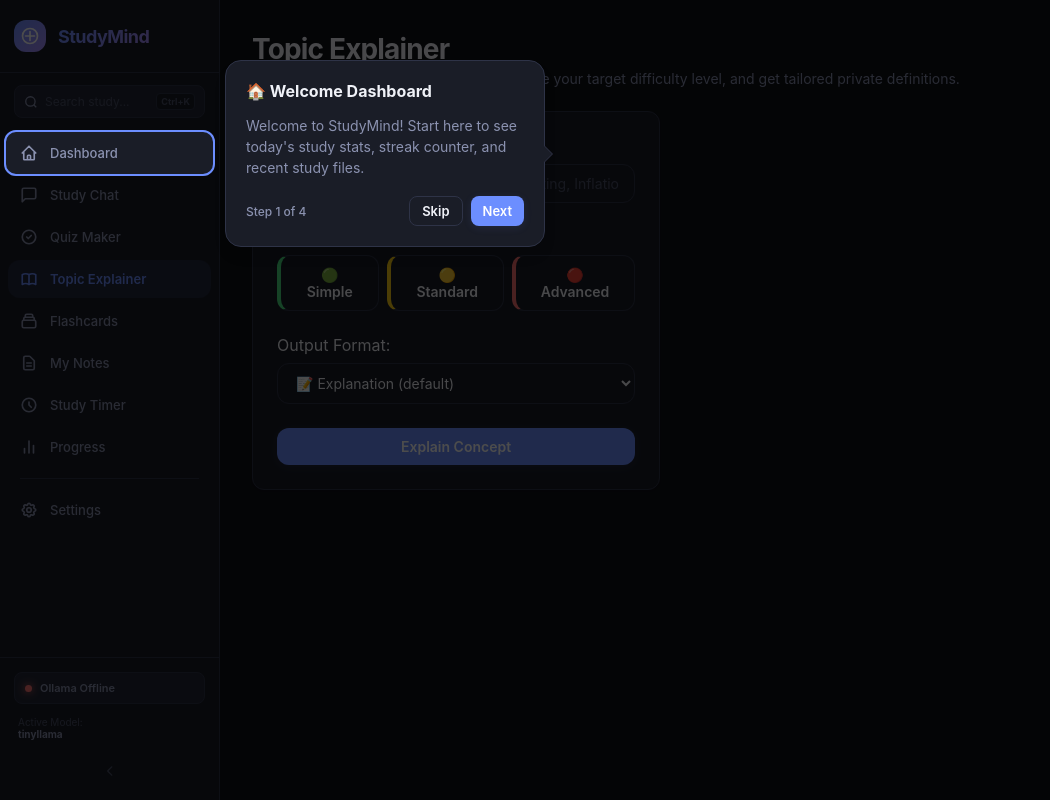
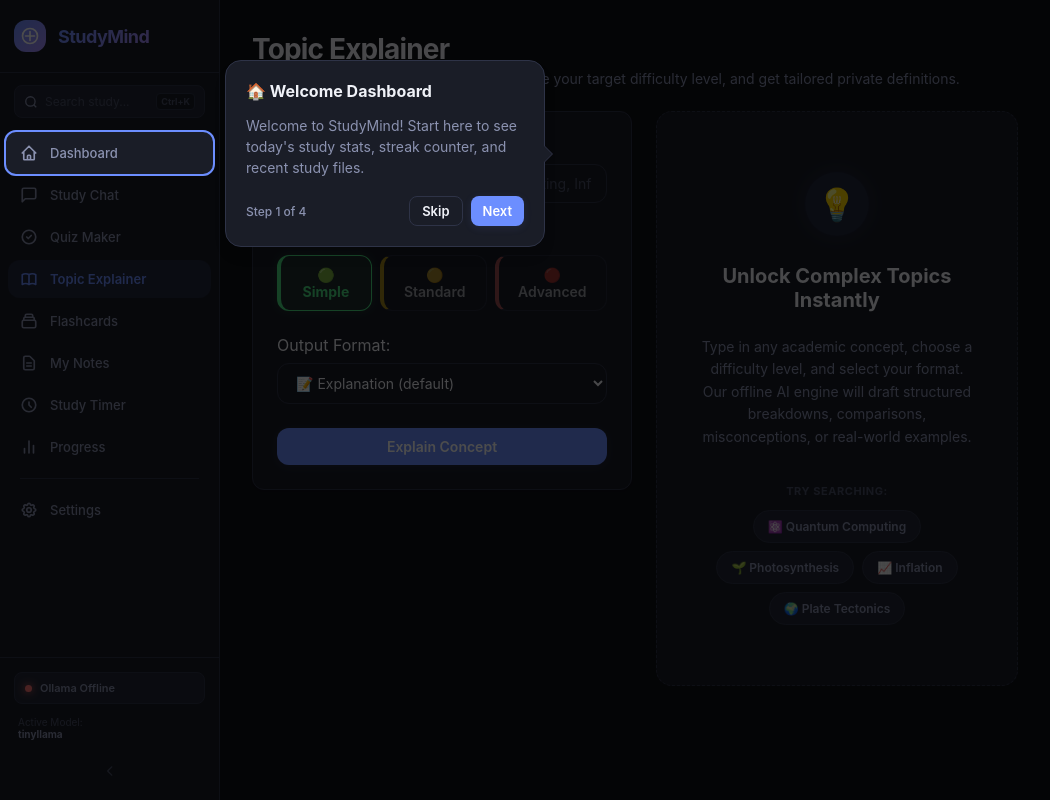
Before and after one commit to James-Ranchez/Offline-AI-study-assistant, an Electron app: page index.html in a window 1050 px wide. Both pictures are taken after a click on the button "Topic Explainer". Drawn offline with Linux system fonts and the light colour scheme; no server answers.

Commit message:
Enhance Topic Explainer UI: Implement new layout with quick start suggestions and improve empty state design

```diff
--- a/index.html
+++ b/index.html
@@ -950,10 +950,9 @@
         </div>
       </div>
 
-      <div class="reviewer-container" style="max-width:100%; display: grid; grid-template-columns: 1.1fr 0.9fr; gap: 24px;">
-        <!-- Left: Input & Outputs -->
-        <div style="display:flex; flex-direction:column; gap:20px;">
-          <div class="card" style="padding:24px;">
+      <div class="explainer-layout">
+        <!-- Left Column: Input Controls -->
+        <div class="card explainer-sidebar-card" style="padding:24px;">
           <div class="config-group">
             <label for="explainer-input" class="notes-label">What topic do you want explained?</label>
             <input type="text" id="explainer-input" placeholder="e.g. Plate Tectonics, Quantum Computing, Inflation in Economics...">
@@ -988,8 +987,27 @@
           <button class="btn-primary" id="explainer-generate-btn" style="width: 100%; margin-top: 8px;">Explain Concept</button>
         </div>
 
+        <!-- Right Column: Empty State, Results & Related Questions -->
+        <div class="explainer-results-container" style="display:flex; flex-direction:column; gap:20px;">
+          <!-- Empty State -->
+          <div class="explainer-empty-state" id="explainer-empty-state">
+            <div class="explainer-empty-icon">💡</div>
+            <h3 class="explainer-empty-title">Unlock Complex Topics Instantly</h3>
+            <p class="explainer-empty-desc">
+              Type in any academic concept, choose a difficulty level, and select your format.
+              Our offline AI engine will draft structured breakdowns, comparisons, misconceptions, or real-world examples.
+            </p>
+            <div class="quick-start-suggestions">
+              <span class="suggestion-label">Try searching:</span>
+              <button class="suggestion-pill" data-topic="Quantum Computing">⚛️ Quantum Computing</button>
+              <button class="suggestion-pill" data-topic="Photosynthesis">🌱 Photosynthesis</button>
+              <button class="suggestion-pill" data-topic="Inflation in Economics">📈 Inflation</button>
+              <button class="suggestion-pill" data-topic="Plate Tectonics">🌍 Plate Tectonics</button>
+            </div>
+          </div>
+
           <!-- Explanation Results reading card -->
-          <div class="card" id="explainer-results-card" style="display: none;">
+          <div class="card" id="explainer-results-card" style="display: none; padding:24px;">
             <div class="results-header-row">
               <span class="results-title" id="explainer-results-title">Concept Explanation</span>
               <div class="export-actions">
@@ -1007,14 +1025,14 @@
               <button class="btn-secondary" id="explainer-simplify-btn" style="flex:1;">Simplify More</button>
             </div>
           </div>
-        </div>
 
-        <!-- Right: Follow-up Questions sidebar -->
-        <div class="card" id="explainer-related-questions-sidebar" style="display:none; height:fit-content; padding:24px;">
+          <!-- Follow-up Questions card -->
+          <div class="card" id="explainer-related-questions-sidebar" style="display:none; padding:24px;">
             <span class="stats-title" style="margin-bottom:10px; display:block;">Related Questions to Explore</span>
             <ul id="explainer-related-questions-list" style="display:flex; flex-direction:column; gap:10px; list-style:none; padding:0;">
               <!-- related questions -->
             </ul>
+          </div>
         </div>
       </div>
     </section>
--- a/renderer/explainer.js
+++ b/renderer/explainer.js
@@ -12,6 +12,7 @@ document.addEventListener('DOMContentLoaded', () => {
   const resultsCard = document.getElementById('explainer-results-card');
   const resultsTitle = document.getElementById('explainer-results-title');
   const resultsContent = document.getElementById('explainer-results-content');
+  const emptyState = document.getElementById('explainer-empty-state');
 
   // Related questions sidebar
   const relatedQuestionsSidebar = document.getElementById('explainer-related-questions-sidebar');
@@ -42,6 +43,18 @@ document.addEventListener('DOMContentLoaded', () => {
     });
   });
 
+  // Handle quick start suggestions click
+  const suggestionPills = document.querySelectorAll('.suggestion-pill');
+  suggestionPills.forEach(pill => {
+    pill.addEventListener('click', () => {
+      const topic = pill.getAttribute('data-topic');
+      if (topicInput) {
+        topicInput.value = topic;
+        generateExplanation(topic);
+      }
+    });
+  });
+
   // Toggle comparison second input based on format selection
   if (formatSelect) {
     formatSelect.addEventListener('change', () => {
@@ -69,6 +82,7 @@ document.addEventListener('DOMContentLoaded', () => {
     generateBtn.disabled = true;
 
     // Reset results views
+    if (emptyState) emptyState.style.display = 'none';
     resultsCard.style.display = 'block';
     resultsContent.innerHTML = `
       <div style="display: flex; flex-direction: column; align-items: center; justify-content: center; padding: 48px; gap: 16px; width: 100%;">
@@ -157,6 +171,7 @@ document.addEventListener('DOMContentLoaded', () => {
         generateBtn.textContent = 'Explain Concept';
         generateBtn.disabled = false;
         resultsCard.style.display = 'none';
+        if (emptyState) emptyState.style.display = 'flex';
         window.showToast('Could not reach Ollama offline engine.', 'error');
       }
     );
@@ -197,17 +212,6 @@ ${explanation.substring(0, 300)}`;
             const li = document.createElement('li');
             li.className = 'related-question-item';
             li.textContent = match[1].trim();
-            li.style.cursor = 'pointer';
-            li.style.padding = '8px';
-            li.style.borderRadius = 'var(--radius-sm)';
-            li.style.fontSize = '12px';
-            li.style.border = '1px solid var(--border)';
-            li.style.backgroundColor = 'var(--bg-tertiary)';
-            li.style.transition = 'all var(--transition-fast)';
-
-            li.addEventListener('hover', () => {
-              li.style.borderColor = 'var(--accent)';
-            });
             li.addEventListener('click', () => {
               topicInput.value = li.textContent;
               generateExplanation(li.textContent);
--- a/styles/main.css
+++ b/styles/main.css
@@ -855,3 +855,188 @@ button:active {
   overflow: hidden;
   text-overflow: ellipsis;
 }
+
+/* ==========================================================================
+   Topic Explainer Upgrade Styles
+   ========================================================================== */
+
+/* Layout & Columns */
+.explainer-layout {
+  display: grid;
+  grid-template-columns: 380px 1fr;
+  gap: 24px;
+  align-items: start;
+  width: 100%;
+}
+
+@media (max-width: 1024px) {
+  .explainer-layout {
+    grid-template-columns: 1fr;
+  }
+}
+
+.explainer-sidebar-card {
+  position: sticky;
+  top: 0;
+}
+
+/* Empty State Card styling */
+.explainer-empty-state {
+  display: flex;
+  flex-direction: column;
+  align-items: center;
+  justify-content: center;
+  text-align: center;
+  padding: 60px 40px;
+  background-color: var(--bg-secondary);
+  border: 1.5px dashed var(--border);
+  border-radius: var(--radius-lg);
+  color: var(--text-secondary);
+  gap: 20px;
+  min-height: 400px;
+  animation: fadeIn var(--transition-normal) forwards;
+}
+
+.explainer-empty-icon {
+  width: 64px;
+  height: 64px;
+  border-radius: 50%;
+  background: var(--accent-soft);
+  color: var(--accent);
+  display: flex;
+  align-items: center;
+  justify-content: center;
+  font-size: 32px;
+  box-shadow: var(--shadow-glow);
+  margin-bottom: 8px;
+}
+
+.explainer-empty-title {
+  font-size: var(--font-size-heading);
+  font-weight: 700;
+  color: var(--text-primary);
+  margin-bottom: 4px;
+}
+
+.explainer-empty-desc {
+  font-size: var(--font-size-body);
+  line-height: 1.6;
+  max-width: 480px;
+  color: var(--text-secondary);
+}
+
+.quick-start-suggestions {
+  display: flex;
+  flex-wrap: wrap;
+  gap: 8px;
+  justify-content: center;
+  align-items: center;
+  margin-top: 16px;
+  width: 100%;
+  max-width: 540px;
+}
+
+.suggestion-label {
+  font-size: 11px;
+  font-weight: 700;
+  color: var(--text-muted);
+  width: 100%;
+  margin-bottom: 4px;
+  text-transform: uppercase;
+  letter-spacing: 0.05em;
+}
+
+.suggestion-pill {
+  padding: 8px 14px;
+  background-color: var(--bg-tertiary);
+  border: 1px solid var(--border);
+  color: var(--text-secondary);
+  font-size: 12px;
+  font-weight: 600;
+  border-radius: var(--radius-full);
+  cursor: pointer;
+  display: inline-flex;
+  align-items: center;
+  gap: 6px;
+  transition: all var(--transition-fast);
+}
+
+.suggestion-pill:hover {
+  background-color: var(--accent-soft);
+  color: var(--accent);
+  border-color: var(--accent);
+  transform: translateY(-1px);
+}
+
+.suggestion-pill:active {
+  transform: scale(0.97);
+}
+
+/* Difficulty selectors active states */
+#diff-simple:not(.active),
+#diff-standard:not(.active),
+#diff-advanced:not(.active) {
+  opacity: 0.6;
+}
+
+#diff-simple:not(.active):hover,
+#diff-standard:not(.active):hover,
+#diff-advanced:not(.active):hover {
+  opacity: 0.95;
+  border-color: var(--border-color-hover);
+}
+
+#diff-simple.active {
+  background-color: rgba(74, 222, 128, 0.08);
+  border-color: var(--success);
+  color: var(--success);
+  opacity: 1;
+  font-weight: 700;
+  box-shadow: 0 0 10px rgba(74, 222, 128, 0.15);
+}
+
+#diff-standard.active {
+  background-color: rgba(250, 204, 21, 0.08);
+  border-color: var(--warning);
+  color: var(--warning);
+  opacity: 1;
+  font-weight: 700;
+  box-shadow: 0 0 10px rgba(250, 204, 21, 0.15);
+}
+
+#diff-advanced.active {
+  background-color: rgba(248, 113, 113, 0.08);
+  border-color: var(--danger);
+  color: var(--danger);
+  opacity: 1;
+  font-weight: 700;
+  box-shadow: 0 0 10px rgba(248, 113, 113, 0.15);
+}
+
+/* Related questions sidebar item styling */
+.related-question-item {
+  cursor: pointer;
+  padding: 12px 16px;
+  border-radius: var(--radius-md);
+  font-size: 13px;
+  font-weight: 600;
+  border: 1.5px solid var(--border);
+  background-color: var(--bg-tertiary);
+  color: var(--text-primary);
+  transition: all var(--transition-fast);
+  display: flex;
+  align-items: center;
+  gap: 10px;
+}
+
+.related-question-item::before {
+  content: "💡";
+  font-size: 14px;
+}
+
+.related-question-item:hover {
+  border-color: var(--accent);
+  background-color: var(--accent-soft);
+  color: var(--accent);
+  transform: translateX(6px);
+}
```
Lines whose indentation alone changed are shown as unchanged.
